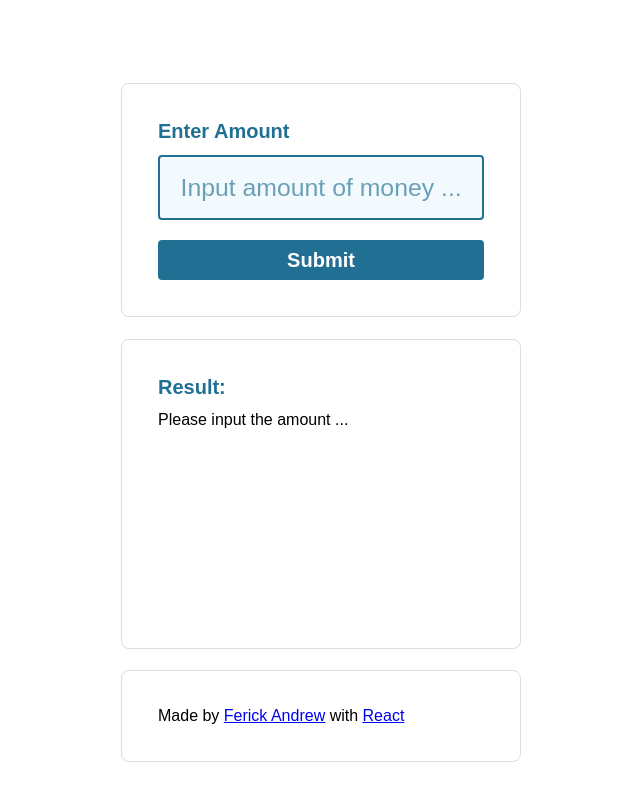
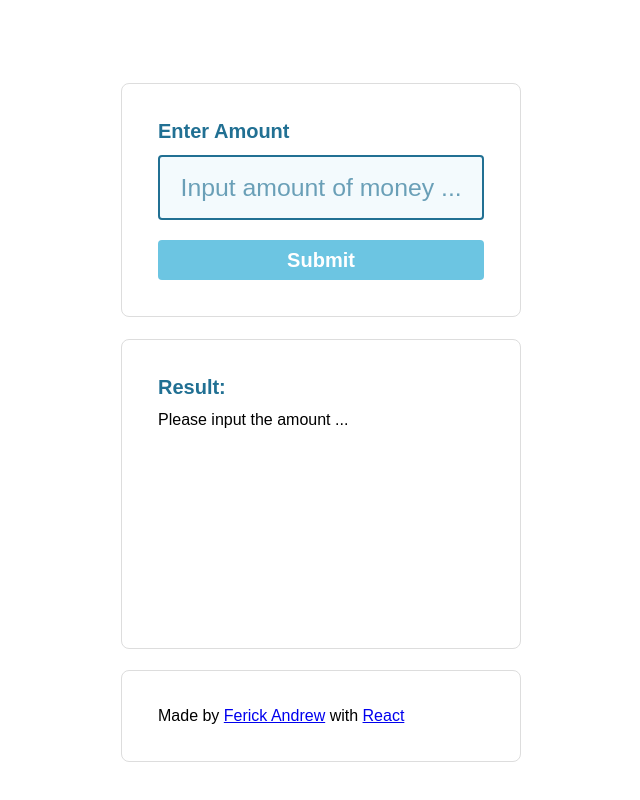
Before and after one commit to aircatcher/Simple-Money-Counter, a React app: page / in a window 1280 px wide. In both pictures the pointer is over the button "Submit". Shown: the whole page, without its empty margins (319-959 px from the left). Built offline with nearby package versions, Linux system fonts and the light colour scheme.

Commit message:
Button hover & focus

```diff
--- a/src/styles/styles.scss
+++ b/src/styles/styles.scss
@@ -193,6 +193,8 @@ form { transform: translate(-50%,-50%) }
 	top: 470px;
 	margin-bottom: 50px
 }
+button:hover { background-color: rgb(108, 197, 226) !important }
+button:focus { background-color: rgb(30, 124, 156) !important }
 @media (max-width: 420px)
 {
 	.main-container { width: 90% }
```
